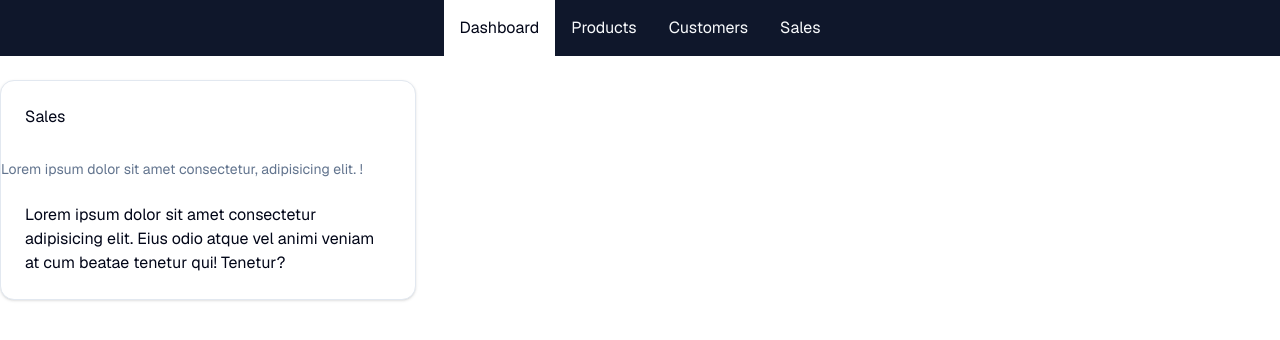
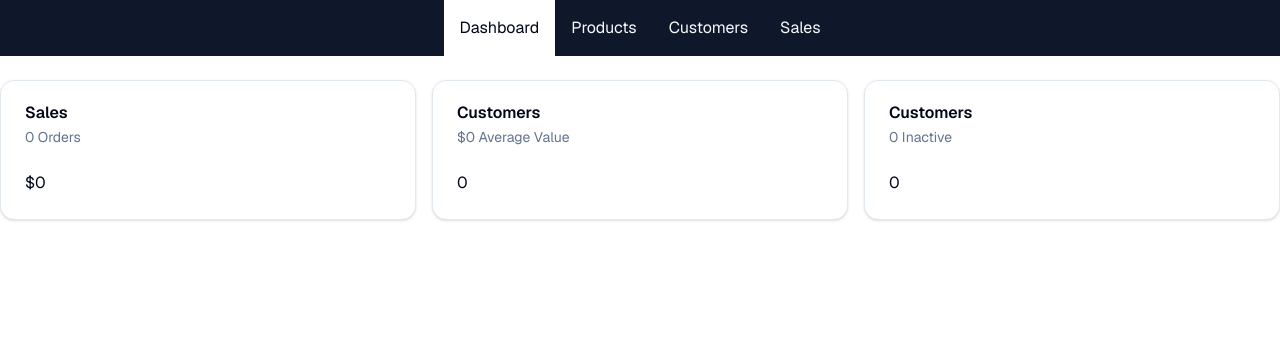
Before and after one commit to 8bit-shawty/nextjs-ecommerce, a Next.js app: page /admin in a window 1280 px wide. Shown: the top 340 px of the page. Built offline with nearby package versions, Linux system fonts and the light colour scheme; no server answers; the database is empty.

Commit message:
Created loader

```diff
--- a/src/app/admin/layout.tsx
+++ b/src/app/admin/layout.tsx
@@ -1,4 +1,6 @@
 import { Nav, NavLink } from "../components/Nav";
+
+export const dynamic = "force-dynamic"
 
 export default function AdminLayout({
     children,
--- /dev/null
+++ b/src/app/admin/loading.tsx
@@ -0,0 +1,9 @@
+import { Loader2 } from "lucide-react";
+
+export default function AdminLoading(){
+    return(
+        <div className="flex justify-center">
+            <Loader2 className="size-24 animate-spin"/>
+        </div>
+    )
+}
--- a/src/app/admin/page.tsx
+++ b/src/app/admin/page.tsx
@@ -1,13 +1,78 @@
-import { Card, CardContent, CardDescription, CardHeader } from "@/components/ui/card";
+import { Card, CardContent, CardDescription, CardHeader, CardTitle } from "@/components/ui/card";
+import prisma from "@/db/prisma";
+import { formatNumber,formatCurrency } from "@/lib/formatters";
 
-export default function AdminDashboard(){
+async function getSalesData(){
+    const data = await prisma.order.aggregate({
+        _sum:{pricePaidInCents:true},
+        _count:true
+    })
+
+    await wait(2000)
+
+    return {
+        amount:(data._sum.pricePaidInCents || 0) / 100,
+        numberOfSales:data._count
+    }
+}
+
+function wait(duration){
+    return new Promise(resolve => setTimeout(resolve,duration))
+}
+
+async function getUserData(){
+    const [userCount, orderData] = await Promise.all([
+        prisma.user.count(),
+        prisma.order.aggregate({
+            _sum:{pricePaidInCents:true},
+        })
+    ])
+
+    return {
+        userCount,
+        averageValuePerUser:userCount === 0 ? 0 : (orderData._sum.pricePaidInCents || 0) / userCount / 100
+    }
+}
+
+async function getProductData(){
+    const [activeCount, inactiveCount] = await Promise.all([
+        prisma.product.count({where:{isAvailableForPurchase:true}}),
+        prisma.product.count({where:{isAvailableForPurchase:false}})
+    ])
+
+    return {activeCount,inactiveCount}
+}
+
+export default async function AdminDashboard(){
+    const[salesData, userData, productData] = await Promise.all([
+        getSalesData(),
+        getUserData(),
+        getProductData()
+    ])
+
     return <div className="grid grid-cols-1 md:grid-cols-2 lg:grid-cols-3 gap-4">
-        <Card>
-            <CardHeader>Sales</CardHeader>
-            <CardDescription>Lorem ipsum dolor sit amet consectetur, adipisicing elit. !</CardDescription>
-            <CardContent>
-                <p>Lorem ipsum dolor sit amet consectetur adipisicing elit. Eius odio atque vel animi veniam at cum beatae tenetur qui! Tenetur?</p>
-            </CardContent>
-        </Card>
+        <DashboardCard title="Sales" subtitle={`${formatNumber(salesData.numberOfSales)} Orders`} body={formatCurrency(salesData.amount)}/>
+        <DashboardCard title="Customers" subtitle={`${formatCurrency(userData.averageValuePerUser)} Average Value`} body={formatNumber(userData.userCount)}/>
+        <DashboardCard title="Customers" subtitle={`${formatNumber(productData.inactiveCount)} Inactive`} body={formatNumber(productData.activeCount)}/>
     </div>
 }
+
+type DashboardCardProps = {
+    title:string
+    subtitle:string
+    body:string
+}
+
+function DashboardCard ({title,subtitle,body}:DashboardCardProps){
+    return (
+    <Card>
+        <CardHeader>
+            <CardTitle>{title}</CardTitle>
+            <CardDescription>{subtitle}</CardDescription>
+        </CardHeader>
+        <CardContent>
+            <p>{body}</p>
+        </CardContent>
+    </Card>
+    )
+}
--- /dev/null
+++ b/src/db/prisma.ts
@@ -0,0 +1,10 @@
+import { PrismaClient } from '@prisma/client'
+import { withAccelerate } from '@prisma/extension-accelerate'
+
+const globalForPrisma = global as unknown as { prisma: typeof prisma }
+
+const prisma = globalForPrisma.prisma || new PrismaClient().$extends(withAccelerate())
+
+if (process.env.NODE_ENV !== 'production') globalForPrisma.prisma = prisma
+
+export default prisma
--- /dev/null
+++ b/src/lib/formatters.ts
@@ -0,0 +1,15 @@
+const CURRENCY_FORMATTER = new Intl.NumberFormat("en-US", {
+    currency: "USD",
+    style: "currency",
+    minimumFractionDigits: 0,
+  })
+
+  export function formatCurrency(amount: number) {
+    return CURRENCY_FORMATTER.format(amount)
+  }
+
+  const NUMBER_FORMATTER = new Intl.NumberFormat("en-US")
+
+  export function formatNumber(number: number) {
+    return NUMBER_FORMATTER.format(number)
+  }
```
